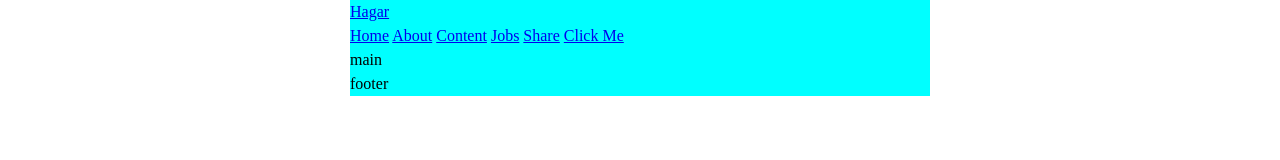
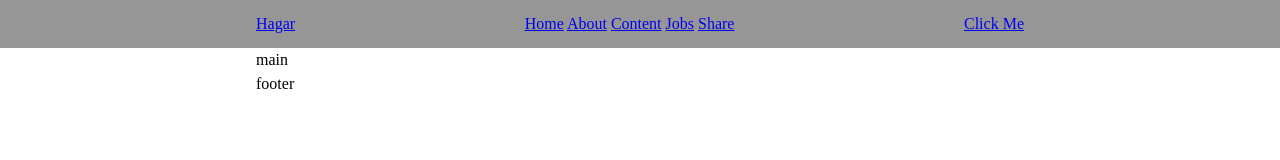
Before and after one commit to byaracho/hagar-web, a plain HTML site: page index.html in a window 1280 px wide. Drawn offline with Linux system fonts and the light colour scheme.

Commit message:
add: fix header

```diff
--- a/index.html
+++ b/index.html
@@ -16,8 +16,8 @@
                 <a href="#">Content</a>
                 <a href="#">Jobs</a>
                 <a href="#">Share</a>
-                <a class="cta-btn" href="#">Click Me</a>
             </nav>
+            <a class="cta-btn" href="#">Click Me</a>
         </div>
     </header>
     <main class="main">
--- a/style.css
+++ b/style.css
@@ -4,7 +4,8 @@
     --WHITE: #FFF;
     --GRAY-1: #D9D9D9;
     --GRAY-2: #E1E1E1;
-    --CONTAINER-WIDTH: 580px;
+    --CONTAINER-WIDTH: 800px;
+    --CONTAINER-MOBILE-WIDTH: 375px;
 }
 
 /* reset */
@@ -27,10 +28,28 @@ img, picture, video, canvas, svg {
   max-width: 100%;
 }
 
+/* header */
+.main-header {
+  background-color: #00000069;
+  padding: 12px 0;
+}
+
+.main-header .container {
+  /* 0 2 0 */
+  display: flex;
+  justify-content: space-between;
+}
+
 /* common */
 .container {
-    max-width: var(--CONTAINER-WIDTH);
-    margin: 0 auto;
-    /*  */
-    background-color: aqua;
+  /* max-width: var(--CONTAINER-MOBILE-WIDTH); */
+  max-width: var(--CONTAINER-WIDTH);
+  margin: 0 auto;
+  padding: 0 1rem;
 }
+
+/* @media (min-width: 800px) {
+  .container {
+    width: var(--CONTAINER-WIDTH);
+  }
+} */
```
